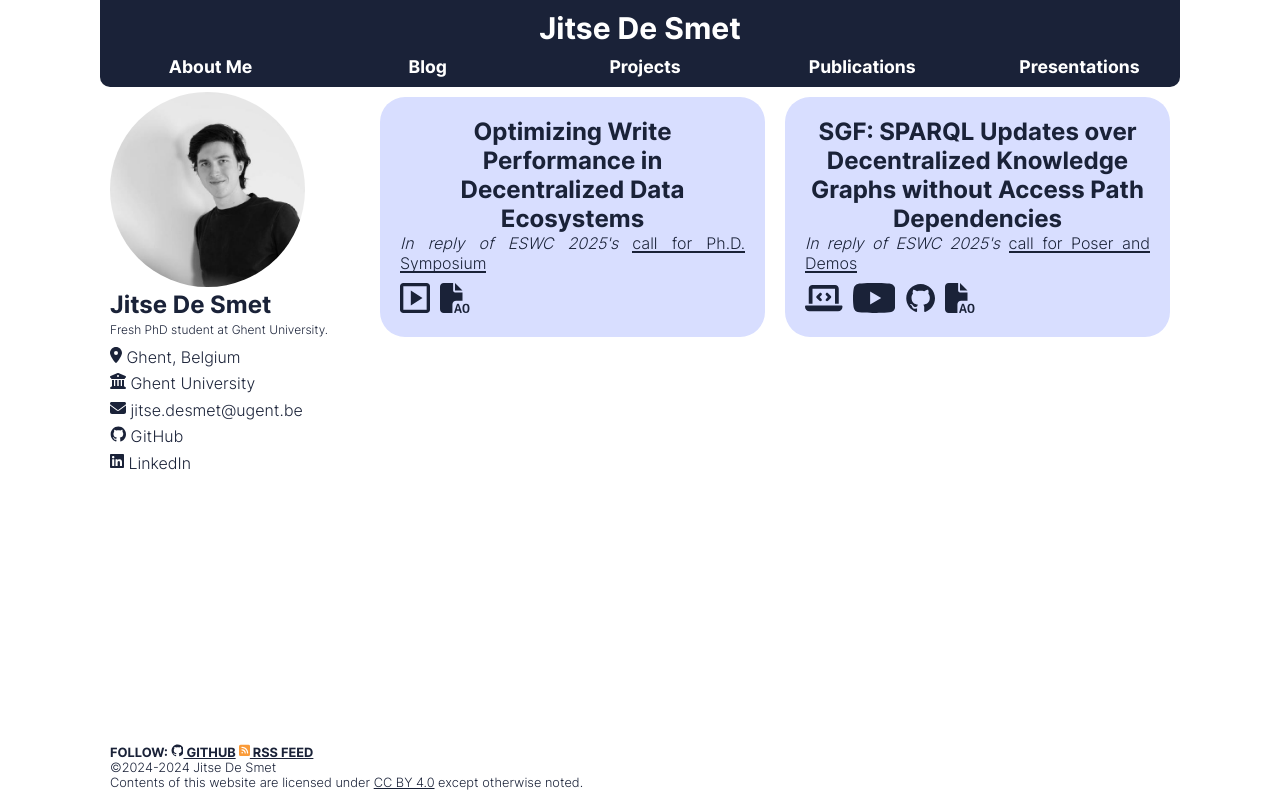
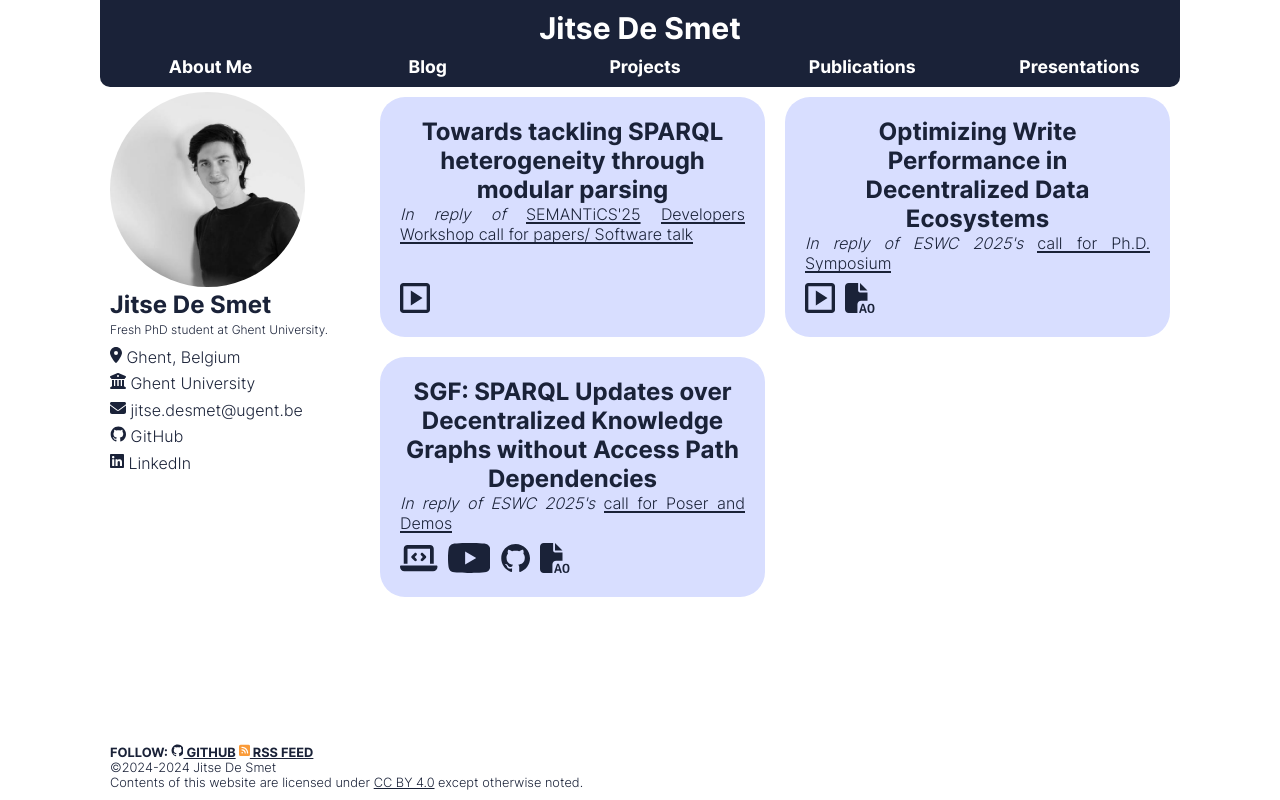
Before and after one commit to jitsedesmet/website, a SvelteKit app: page /publications in a window 1280 px wide. Built offline with nearby package versions, Linux system fonts and the light colour scheme.

Commit message:
register camera ready of semdev traqula

```diff
--- a/src/routes/publications/+page.svelte
+++ b/src/routes/publications/+page.svelte
@@ -11,6 +11,25 @@ import ProjectGrid from "$lib/ProjectGrid.svelte";
 
 
 <ProjectGrid>
+    <LinkProjectBox
+            href="https://traqula-demo-semantics-2025.jitsedesmet.be/"
+            title="Towards tackling SPARQL heterogeneity through modular parsing"
+    >
+        {#snippet info()}
+            In reply of
+            <a href="https://2025-eu.semantics.cc/">SEMANTiCS'25</a>
+            <a href="https://semantics2025.semdev.org/">
+                Developers Workshop call for papers/ Software talk
+            </a>
+        {/snippet}
+        {#snippet additionalLinks()}
+            <IconsSvg name="slideshow" height="30px"
+                      arialLabel="slides used at the workshop"
+                      href="https://modular-parsing.demo.jitsedesmet.be/"
+                      --color-hover="var(--color-tertiary)"
+            />
+        {/snippet}
+    </LinkProjectBox>
     <LinkProjectBox
             href="https://phd-symposium-eswc-2025.jitsedesmet.be/"
             title="Optimizing Write Performance in Decentralized Data Ecosystems"
```
Also changed, not shown: 1 other file (tests, documents, lock files or other folders).
